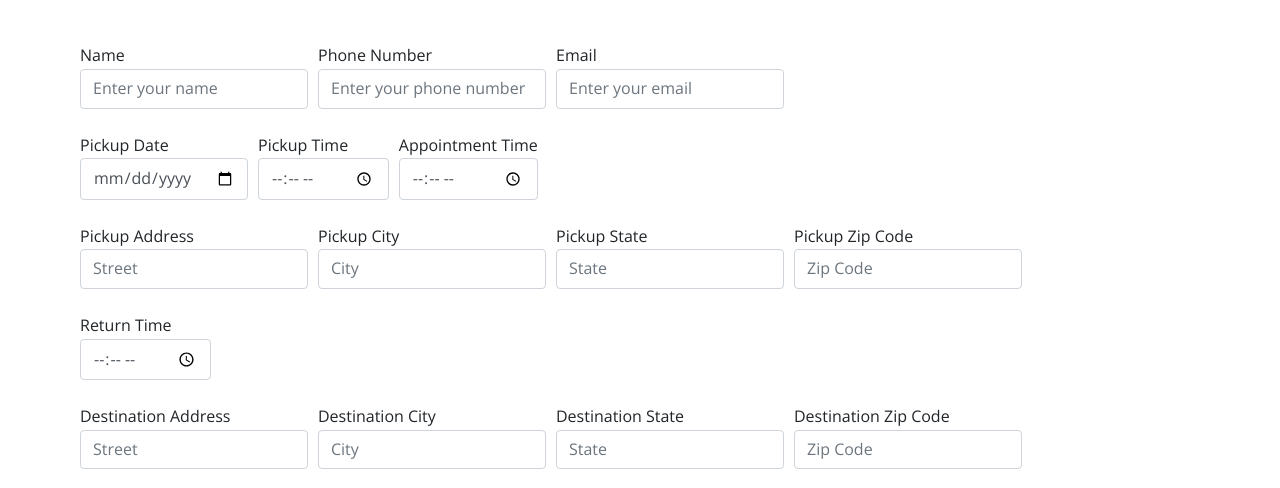
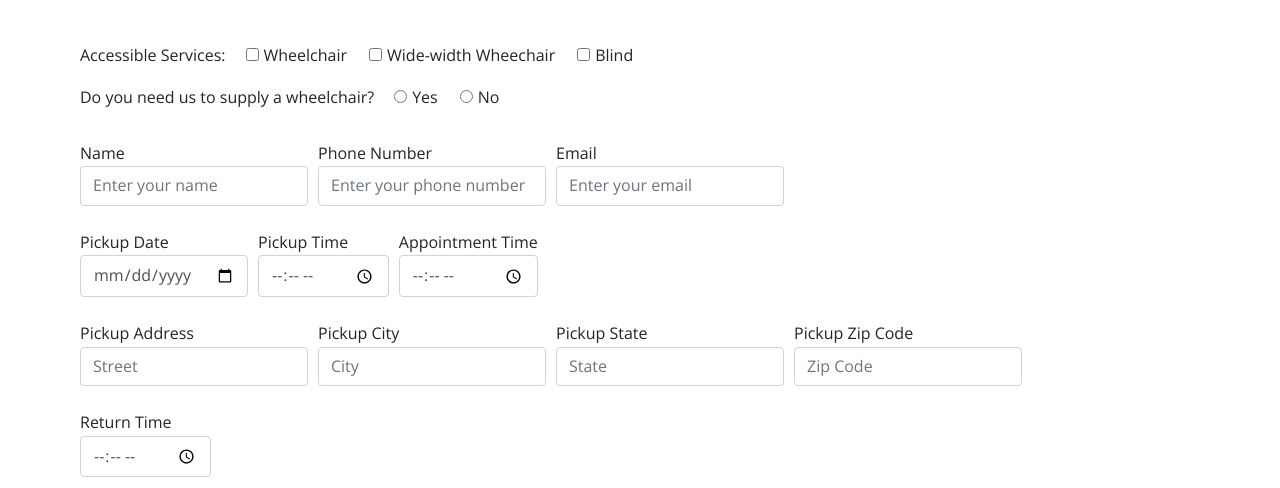
Before and after one commit to SDBowen/fs-website, a Gatsby site: page /book-online in a window 1280 px wide. Shown: the part 312-800 px from the top of the page. Built offline with nearby package versions, Linux system fonts and the light colour scheme; Gatsby itself is replaced by a stand-in of ours.

Commit message:
Add additional fields to book form

```diff
--- a/src/pages/book-online/index.js
+++ b/src/pages/book-online/index.js
@@ -30,7 +30,88 @@ const Book = () => (
           >
             <input type="hidden" name="bot-field" />
             <input type="hidden" name="form-name" value="booking" />
+
             <div className="form-group">
+              <div className="form-check form-check-inline">
+                <span className="mr-2">Accessible Services:</span>
+                <label
+                  className="form-check-label mr-1"
+                  htmlFor="services-wheelchair"
+                >
+                  <input
+                    className="form-check-input"
+                    type="checkbox"
+                    name="services-wheelchair"
+                    value="Wheelchair"
+                  />
+                  Wheelchair
+                </label>
+              </div>
+              <div className="form-check form-check-inline">
+                <label
+                  className="form-check-label mr-1"
+                  htmlFor="services-wheelchair-wide"
+                >
+                  <input
+                    className="form-check-input"
+                    type="checkbox"
+                    name="services-wheelchair-wide"
+                    value="Wide Wheelchair"
+                  />
+                  Wide-width Wheechair
+                </label>
+              </div>
+              <div className="form-check form-check-inline">
+                <label
+                  className="form-check-label mr-1"
+                  htmlFor="services-blind"
+                >
+                  <input
+                    className="form-check-input"
+                    type="checkbox"
+                    name="services-blind"
+                    value="Blind"
+                  />
+                  Blind
+                </label>
+              </div>
+            </div>
+
+            <div className="form-group">
+              <div className="form-check form-check-inline">
+                <span className="mr-2">
+                  Do you need us to supply a wheelchair?
+                </span>
+                <label
+                  className="form-check-label mr-1"
+                  htmlFor="supply-wheelchair-yes"
+                >
+                  <input
+                    className="form-check-input"
+                    type="radio"
+                    name="supply-wheelchair-yes"
+                    value="Yes"
+                  />
+                  Yes
+                </label>
+              </div>
+              <div className="form-check form-check-inline">
+                <label
+                  className="form-check-label"
+                  htmlFor="supply-wheelchair-no"
+                >
+                  <input
+                    className="form-check-input"
+                    type="radio"
+                    name="supply-wheelchair-no"
+                    value="No"
+                  />
+                  No
+                </label>
+              </div>
+            </div>
+
+            <div className="form-group mt-3">
               <label htmlFor="name" className="mr-1">
                 Name
                 <input
@@ -242,7 +323,7 @@ const Book = () => (
                     name="payment-credit"
                     value="Credit"
                   />
-                  Credit
+                  Credit Card
                 </label>
               </div>
 
```
